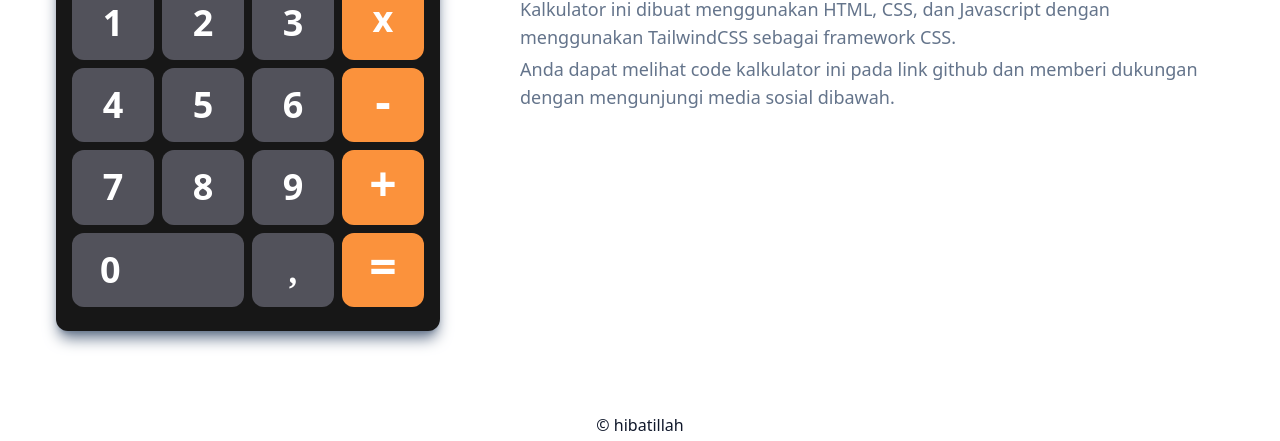
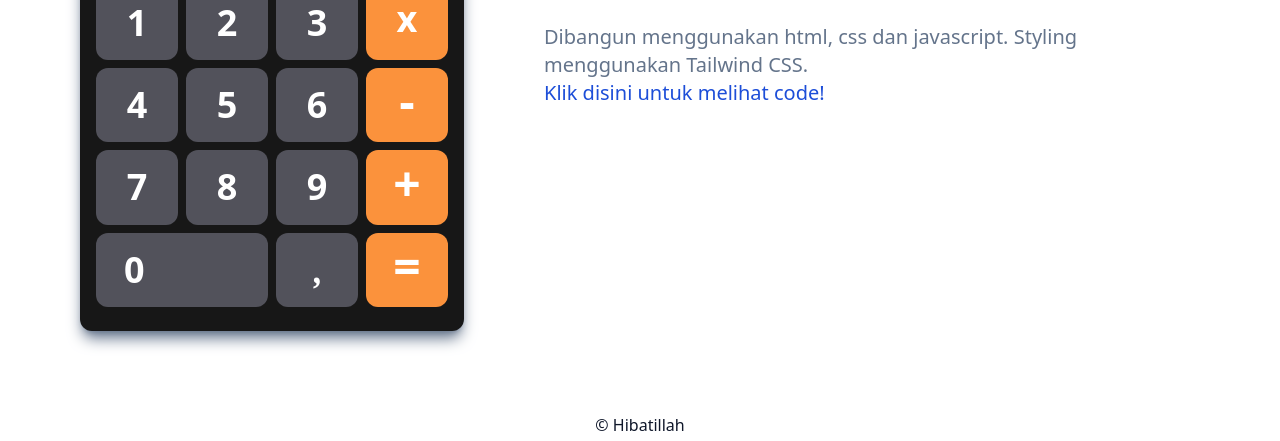
Before and after one commit to hibatillah/kalkulator, a plain HTML site: page index.html in a window 1280 px wide. Shown: the part 359-800 px from the top of the page. Drawn offline with nearby package versions, Linux system fonts and the light colour scheme.

Commit message:
Update index.html

```diff
--- a/index.html
+++ b/index.html
@@ -4,23 +4,23 @@
     <meta charset="UTF-8">
     <meta http-equiv="X-UA-Compatible" content="IE=edge">
     <meta name="viewport" content="width=device-width, initial-scale=1.0">
-    <title>Document</title>
     <script src="https://cdn.tailwindcss.com"></script>
+    <title>Kalkulator</title>
 </head>
 <body>
 
     <main class="w-full min-h-screen lg:h-screen">
-        <div class="container mx-auto h-full py-10 lg:p-14 flex flex-col lg:flex-row justify-center items-center relative">
+        <div class="container mx-auto h-full py-16 lg:px-20 lg:py-14 flex flex-col lg:flex-row justify-center items-center relative">
 
-            <div class="order-2 flex-1 flex flex-col gap-6 px-10 lg:px-0 py-20 md:py-10 md:mt-10 md:mb-20 lg:ml-20 text-justify lg:text-start">
+            <div class="order-2 flex-1 flex flex-col gap-6 px-10 lg:px-0 py-20 md:py-10 md:mt-10 md:mb-14 lg:ml-20 text-justify lg:text-start">
                 <h1 class="text-5xl font-bold text-slate-900 mb-4">Kalkulator sederhana</h1>
-                <div class="text-lg text-slate-500 space-y-1">
+                <div class="text-xl text-slate-500 space-y-1">
                     <p>
-                        Kalkulator ini dibuat menggunakan HTML, CSS, dan Javascript dengan menggunakan TailwindCSS sebagai framework CSS.
+                        Dibangun menggunakan html, css dan javascript. Styling menggunakan Tailwind CSS.
                     </p>
-                    <p>
-                        Anda dapat melihat code kalkulator ini pada link github dan memberi dukungan dengan mengunjungi media sosial dibawah.
-                    </p>
+                    <a href="https://github.com/hibatillah/kalkulator" class="text-blue-700 hover:underline">
+                        Klik disini untuk melihat code!
+                    </a>
                 </div>
                 <!-- icon -->
                 <div class="flex gap-4 text-slate-700 absolute lg:static bottom-8 left-1/2 -translate-x-1/2 lg:translate-x-0">
@@ -136,7 +136,7 @@
             </div>
 
             <footer class="absolute bottom-1 text-slate-900 before:content-['©'] lg:translate-x-12 xl:translate-x-0">
-                hibatillah
+                <a href="https://github.com/hibatillah" class="text-inherit hover:text-blue-700 hover:underline">Hibatillah</a>
             </footer>
 
         </div>
```
